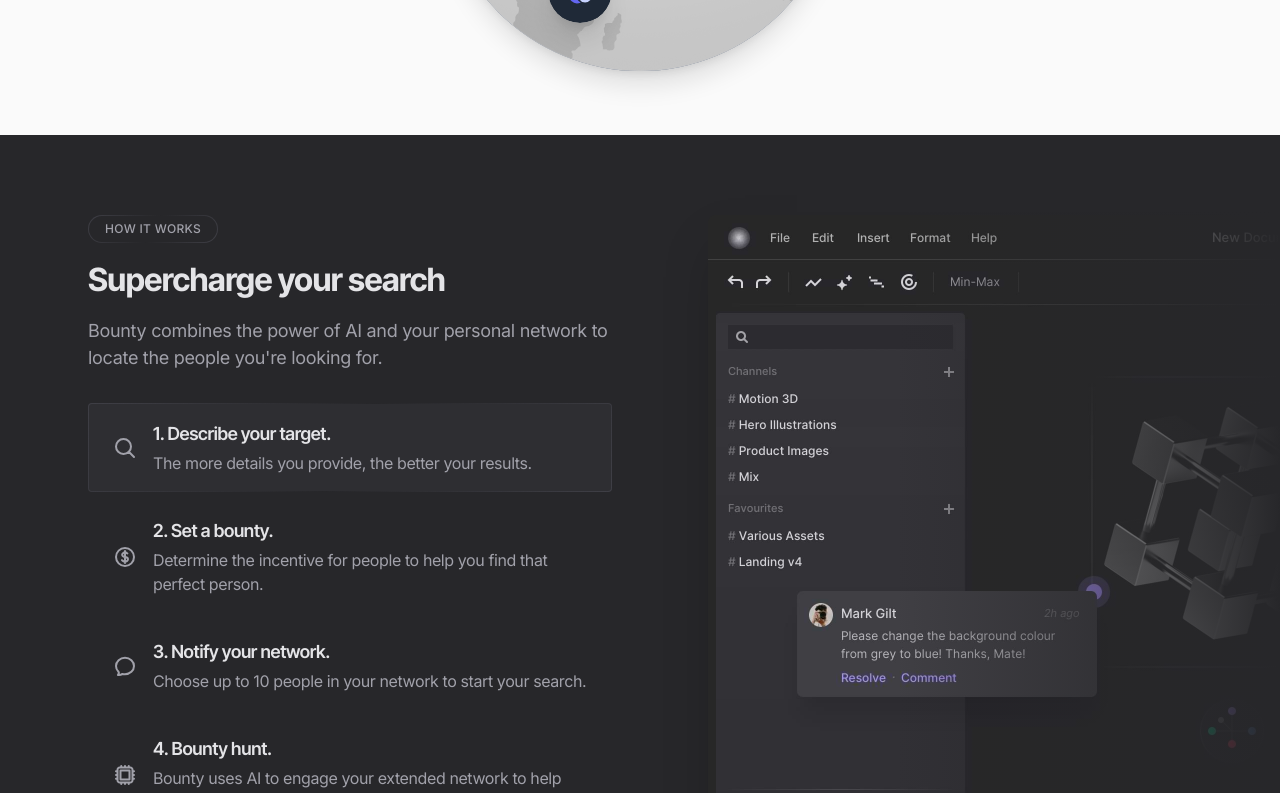
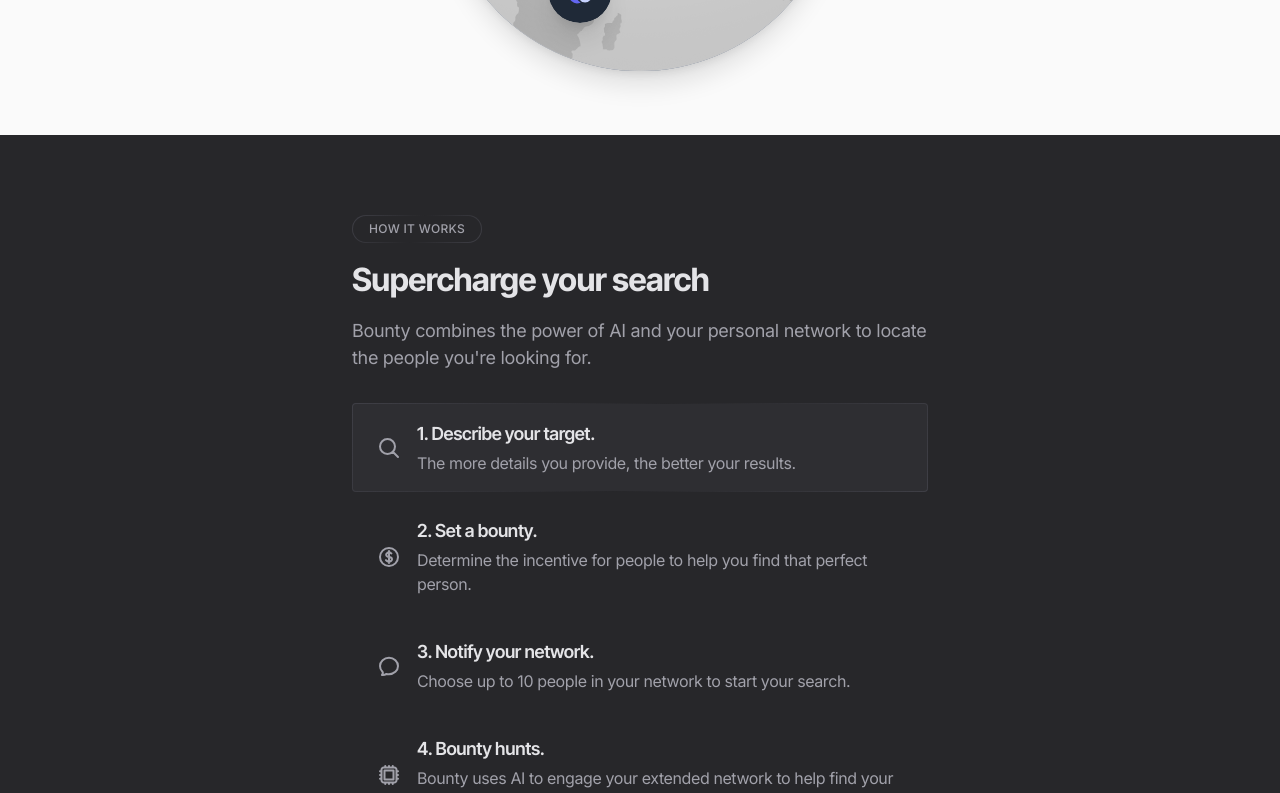
Before and after one commit to manifold-core/manifold-core.github.io, a Next.js app: page / in a window 1280 px wide. Shown: the part 1500-2293 px from the top of the page. Built offline with nearby package versions, Linux system fonts and the light colour scheme.

Commit message:
remove images

```diff
--- a/components/features-03.tsx
+++ b/components/features-03.tsx
@@ -4,6 +4,9 @@
 import { Transition } from "@headlessui/react"
 import Image from "next/image"
 import CarouselIllustration from "@/public/images/carousel-illustration-01.jpg"
+import Search from "@/public/images/how-it-works/search.png"
+import Search2 from "@/public/images/how-it-works/search-2.png"
+import Search3 from "@/public/images/how-it-works/search-3.png"
 import {
   ChatBubbleOvalLeftIcon,
   CheckBadgeIcon,
@@ -12,34 +15,36 @@
   MagnifyingGlassIcon,
 } from "@heroicons/react/24/outline"
 
+const className = "h-6 w-6 stroke-2 text-zinc-400"
 const STEPS = [
   {
     title: "Describe your target.",
     description: "The more details you provide, the better your results.",
-    icon: <MagnifyingGlassIcon className="h-6 w-6 stroke-2 text-zinc-400" />,
+    icon: <MagnifyingGlassIcon className={className} />,
+    illustration: Search3,
   },
   {
     title: "Set a bounty.",
     description:
       "Determine the incentive for people to help you find that perfect person.",
-    icon: <CurrencyDollarIcon className="h-6 w-6 stroke-2 text-zinc-400" />,
+    icon: <CurrencyDollarIcon className={className} />,
   },
   {
     title: "Notify your network.",
     description: "Choose up to 10 people in your network to start your search.",
-    icon: <ChatBubbleOvalLeftIcon className="h-6 w-6 stroke-2 text-zinc-400" />,
+    icon: <ChatBubbleOvalLeftIcon className={className} />,
   },
   {
-    title: "Bounty hunt.",
+    title: "Bounty hunts.",
     description:
       "Bounty uses AI to engage your extended network to help find your target.",
-    icon: <CpuChipIcon className="h-6 w-6 stroke-2 text-zinc-400" />,
+    icon: <CpuChipIcon className={className} />,
   },
   {
     title: "Success.",
     description:
       "Once found, the bounty is split between all the people who helped along the way.",
-    icon: <CheckBadgeIcon className="h-6 w-6 stroke-2 text-zinc-400" />,
+    icon: <CheckBadgeIcon className={className} />,
   },
 ]
 
@@ -57,14 +62,14 @@
     heightFix()
   }, [])
 
+  // after:bg-gradient-to-l
   return (
-    <section className="relative bg-zinc-800 after:pointer-events-none after:absolute after:right-0 after:top-0 after:h-full after:w-96 after:bg-gradient-to-l after:from-zinc-800 max-lg:after:hidden">
-      <div className="py-12 md:py-20">
-        {/* Carousel */}
+    <section className="relative bg-zinc-800 after:pointer-events-none after:absolute after:right-0 after:top-0 after:h-full after:w-96 after:from-zinc-800 max-lg:after:hidden">
+      <div className="py-20">
         <div className="mx-auto max-w-xl px-4 sm:px-6 lg:max-w-6xl">
-          <div className="space-y-12 lg:flex lg:space-x-12 lg:space-y-0 xl:space-x-24">
-            {/* Content */}
-            <div className="lg:min-w-[524px] lg:max-w-none">
+          <div className="items-center space-y-12 lg:flex lg:space-x-12 lg:space-y-0 xl:space-x-24">
+            <div className="mx-auto max-w-xl">
+            {/*<div className="lg:min-w-[524px] lg:max-w-none">*/}
               <div className="mb-8">
                 <div className="mb-4 inline-flex rounded-full border border-transparent px-4 py-1 text-xs font-medium	uppercase tracking-wide text-zinc-400 [background:linear-gradient(theme(colors.zinc.800),theme(colors.zinc.800))_padding-box,linear-gradient(120deg,theme(colors.zinc.700),theme(colors.zinc.700/0),theme(colors.zinc.700))_border-box]">
                   How it works
@@ -78,7 +83,6 @@
                   }
                 </p>
               </div>
-              {/* Tabs buttons */}
               <div className="mb-8 space-y-2 md:mb-0">
                 {STEPS.map((step, i) => (
                   <div
@@ -106,46 +110,33 @@
                 ))}
               </div>
             </div>
-
-            {/* Tabs items */}
-            <div className="relative lg:max-w-none">
-              <div className="relative flex flex-col" ref={tabs}>
-                {STEPS.map((step, i) => (
-                  <Transition
-                    key={step.title}
-                    show={tab === i + 1}
-                    className="w-full"
-                    enter="transition ease-in-out duration-700 transform order-first"
-                    enterFrom="opacity-0 -translate-y-4"
-                    enterTo="opacity-100 translate-y-0"
-                    leave="transition ease-in-out duration-300 transform absolute"
-                    leaveFrom="opacity-100 translate-y-0"
-                    leaveTo="opacity-0 translate-y-4"
-                    beforeEnter={() => heightFix()}
-                    unmount={false}
-                  >
-                    <div>
-                      <Image
-                        className="mx-auto rounded-lg shadow-2xl lg:max-w-none"
-                        src={CarouselIllustration}
-                        width={800}
-                        height={620}
-                        alt="Carousel 01"
-                      />
-                    </div>
-                  </Transition>
-                ))}
-              </div>
-              {/* Gear illustration */}
-              {/*<Image*/}
-              {/*  className="absolute bottom-0 left-0 -translate-x-1/2 translate-y-1/3 mix-blend-exclusion max-lg:w-32"*/}
-              {/*  src={FeatureIllustration}*/}
-              {/*  alt="Features 02 illustration"*/}
-              {/*  width={173}*/}
-              {/*  height={167}*/}
-              {/*  aria-hidden="true"*/}
-              {/*/>*/}
-            </div>
+            {/*<div className="flex items-center lg:max-w-none">*/}
+            {/*  <div className="relative" ref={tabs}>*/}
+            {/*    {STEPS.map((step, i) => (*/}
+            {/*      <Transition*/}
+            {/*        key={step.title}*/}
+            {/*        show={tab === i + 1}*/}
+            {/*        className="w-full"*/}
+            {/*        enter="transition ease-in-out duration-700 transform order-first"*/}
+            {/*        enterFrom="opacity-0 -translate-y-4"*/}
+            {/*        enterTo="opacity-100 translate-y-0"*/}
+            {/*        leave="transition ease-in-out duration-300 transform absolute"*/}
+            {/*        leaveFrom="opacity-100 translate-y-0"*/}
+            {/*        leaveTo="opacity-0 translate-y-4"*/}
+            {/*        beforeEnter={() => heightFix()}*/}
+            {/*        unmount={false}*/}
+            {/*      >*/}
+            {/*        <Image*/}
+            {/*          className="mx-auto rounded-lg shadow-2xl lg:max-w-none"*/}
+            {/*          src={step.illustration || CarouselIllustration}*/}
+            {/*          width={800}*/}
+            {/*          height={620}*/}
+            {/*          alt="Carousel 01"*/}
+            {/*        />*/}
+            {/*      </Transition>*/}
+            {/*    ))}*/}
+            {/*  </div>*/}
+            {/*</div>*/}
           </div>
         </div>
       </div>
--- a/components/pricing.tsx
+++ b/components/pricing.tsx
@@ -19,7 +19,7 @@
               And the best part?
             </h2>
             <p className="text-lg text-zinc-500">
-              You only pay if we find you who you are searching for.
+              You only pay if you find who you are searching for.
             </p>
           </div>
 
--- a/components/search.tsx
+++ b/components/search.tsx
@@ -56,7 +56,7 @@
         <textarea
           rows={1}
           ref={ref}
-          className="block w-full resize-none overflow-y-hidden rounded-[30px] border-gray-200 p-4 pl-12 pr-20 text-base drop-shadow-lg focus:border-blue-500 focus:ring-blue-500 disabled:pointer-events-none disabled:opacity-50"
+          className="block w-full resize-none overflow-y-hidden rounded-[30px] border-gray-200 p-4 pl-12 pr-12 text-base drop-shadow-lg focus:border-blue-500 focus:ring-blue-500 disabled:pointer-events-none disabled:opacity-50"
           placeholder="Who are you looking for?"
           value={search}
           onChange={(evt) => setSearch(evt.currentTarget.value)}
--- a/components/ui/badge.tsx
+++ b/components/ui/badge.tsx
@@ -4,12 +4,12 @@
 import { cn } from "@/lib/utils"
 
 const badgeVariants = cva(
-  "inline-flex items-center border rounded-full px-3 py-1 text-sm font-normal transition-colors focus:outline-none focus:ring-2 focus:ring-ring focus:ring-offset-2",
+  "inline-flex items-center border rounded-full px-3 py-1 text-sm transition-colors focus:outline-none focus:ring-2 focus:ring-ring focus:ring-offset-2",
   {
     variants: {
       variant: {
         default:
-          "bg-[#A1ADFF] hover:bg-[#A1ADFF]/80 border-transparent text-zinc-800",
+          "bg-primary hover:bg-primary/80 border-transparent text-primary-foreground",
         secondary:
           "bg-secondary hover:bg-secondary/80 border-transparent text-secondary-foreground",
         destructive:
```
Also changed, not shown: components/hero.tsx (+24 -18 lines).
